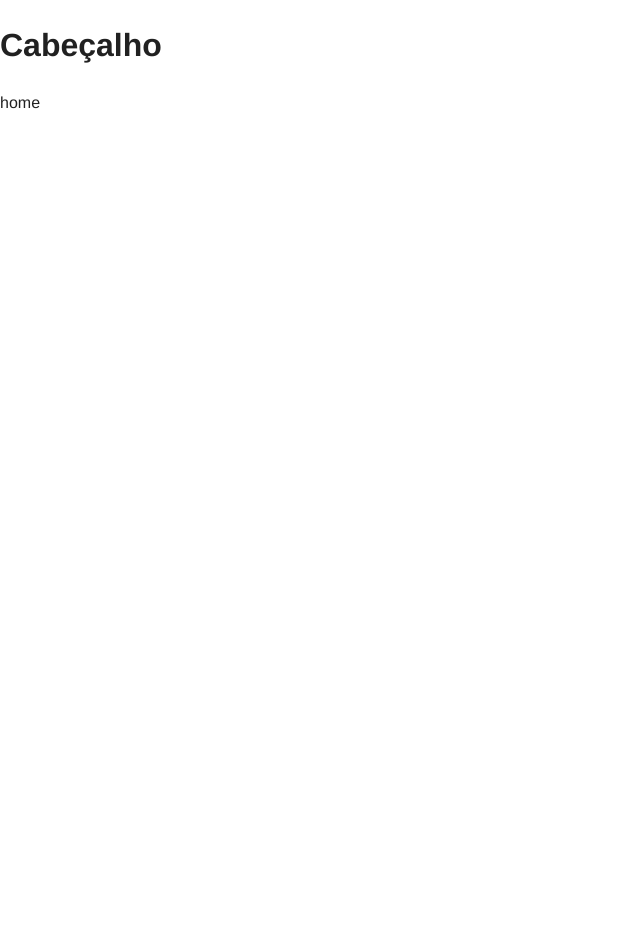
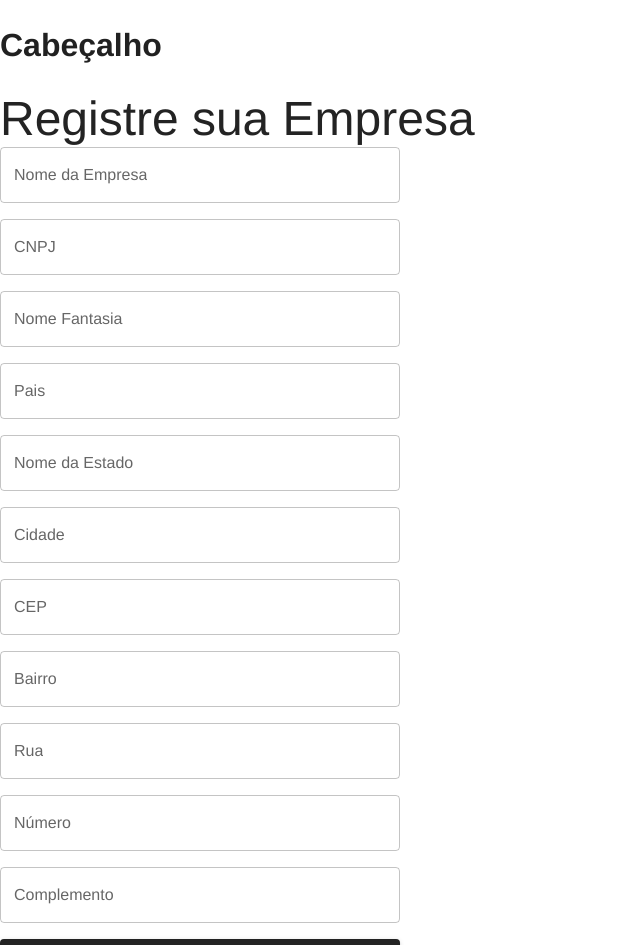
Before and after one commit to alexsandroferreira/business-location-tracker-web, a React (Vite) app: page / in a window 1280 px wide. Shown: the top 945 px of the page, without its empty margins (0-640 px from the left). Before the commit the page ends 800 px from the top, so only its background shows below. Built offline with nearby package versions, Linux system fonts and the light colour scheme.

Commit message:
feat: add toast and zod validation in companyForm

```diff
--- a/package.json
+++ b/package.json
@@ -12,13 +12,17 @@
   "dependencies": {
     "@emotion/react": "^11.13.0",
     "@emotion/styled": "^11.13.0",
+    "@hookform/resolvers": "^3.9.0",
     "@mui/material": "^5.16.6",
     "localforage": "^1.10.0",
     "match-sorter": "^6.3.4",
     "react": "^18.3.1",
     "react-dom": "^18.3.1",
+    "react-hook-form": "^7.52.1",
     "react-router-dom": "^6.25.1",
-    "sort-by": "^0.0.2"
+    "sonner": "^1.5.0",
+    "sort-by": "^0.0.2",
+    "zod": "^3.23.8"
   },
   "devDependencies": {
     "@rocketseat/eslint-config": "^2.2.2",
--- a/src/App.tsx
+++ b/src/App.tsx
@@ -1,9 +1,11 @@
 import { RouterProvider } from "react-router-dom";
 import { router } from "./routes";
+import { Toaster } from "sonner";
 
 export function App() {
   return (
     <>
+    <Toaster richColors closeButton/>
       <RouterProvider router={router} />
     </>
   )
--- /dev/null
+++ b/src/components/companyForm.tsx
@@ -0,0 +1,137 @@
+import { zodResolver } from '@hookform/resolvers/zod'
+import { Button, Stack, TextField, Typography } from '@mui/material'
+import { useForm } from 'react-hook-form'
+import { toast } from 'sonner'
+import { z } from 'zod'
+
+const companyFormSchema = z.object({
+  companyName: z
+    .string()
+    .nonempty({ message: 'Nome da empresa é obrigatório' }),
+  businessName: z
+    .string()
+    .length(14, { message: 'CNPJ deve ter 14 caracteres' }),
+  cnpj: z.string().length(14, { message: 'CNPJ deve ter 14 caracteres' }),
+  streetname: z.string().nonempty({ message: 'Rua é obrigatório' }),
+  housenumber: z.string().nonempty({ message: 'Numero é obrigatório' }),
+  postalcode: z.number({ message: 'Cep é obrigatório' }),
+  city: z.string().nonempty({ message: 'Cidade é obrigatória' }),
+  state: z.string().nonempty({ message: 'Estado é obrigatório' }),
+  country: z.string().nonempty({ message: 'País é obrigatório' }),
+  county: z.string().nonempty({ message: 'Bairro é obrigatório' }),
+  complement: z.string().optional(),
+})
+
+type CompanyFormData = z.infer<typeof companyFormSchema>
+
+export function CompanyForm() {
+  const {
+    register,
+    handleSubmit,
+    formState: { isSubmitting, errors },
+  } = useForm<CompanyFormData>({
+    resolver: zodResolver(companyFormSchema),
+  })
+
+  async function handleRegisterCompany(data: CompanyFormData) {
+    console.log(data)
+    toast.success('cadastro com sucesso')
+  }
+  return (
+    <>
+      <Typography color="primary" variant="h3">
+        Registre sua Empresa
+      </Typography>
+      <form onSubmit={handleSubmit(handleRegisterCompany)}>
+        <Stack spacing={2} width={400}>
+          <TextField
+            label="Nome da Empresa"
+            type="text"
+            {...register('companyName')}
+            error={!!errors.companyName}
+            helperText={errors.companyName?.message}
+          />
+          <TextField
+            label="CNPJ"
+            type="text"
+            {...register('cnpj')}
+            error={!!errors.cnpj}
+            helperText={errors.cnpj?.message}
+          />
+          <TextField
+            label="Nome Fantasia"
+            type="text"
+            {...register('businessName')}
+            error={!!errors.businessName}
+            helperText={errors.businessName?.message}
+          />
+          <TextField
+            label="Pais"
+            type="text"
+            {...register('country')}
+            error={!!errors.country}
+            helperText={errors.country?.message}
+          />
+          <TextField
+            label="Nome da Estado"
+            type="text"
+            {...register('state')}
+            error={!!errors.state}
+            helperText={errors.state?.message}
+          />
+          <TextField
+            label="Cidade"
+            type="text"
+            {...register('city')}
+            error={!!errors.city}
+            helperText={errors.city?.message}
+          />
+          <TextField
+            label="CEP"
+            type="number"
+            {...register('postalcode')}
+            error={!!errors.postalcode}
+            helperText={errors.postalcode?.message}
+          />
+          <TextField
+            label="Bairro"
+            type="text"
+            {...register('county')}
+            error={!!errors.county}
+            helperText={errors.county?.message}
+          />
+          <TextField
+            label="Rua"
+            type="text"
+            {...register('streetname')}
+            error={!!errors.streetname}
+            helperText={errors.streetname?.message}
+          />
+          <TextField
+            label="Número"
+            type="text"
+            {...register('housenumber')}
+            error={!!errors.housenumber}
+            helperText={errors.housenumber?.message}
+          />
+          <TextField
+            label="Complemento"
+            type="text"
+            {...register('complement')}
+            error={!!errors.complement}
+            helperText={errors.complement?.message}
+          />
+
+          <Button
+            disabled={isSubmitting}
+            type="submit"
+            variant="contained"
+            color="primary"
+          >
+            Registre
+          </Button>
+        </Stack>
+      </form>
+    </>
+  )
+}
--- a/src/pages/app/home.tsx
+++ b/src/pages/app/home.tsx
@@ -1,3 +1,9 @@
+import { CompanyForm } from '../../components/companyForm'
+
 export function Home() {
-  return <div>home</div>
+  return (
+    <div>
+      <CompanyForm />
+    </div>
+  )
 }
```
Also changed, not shown: 1 other file (tests, documents, lock files or other folders).
